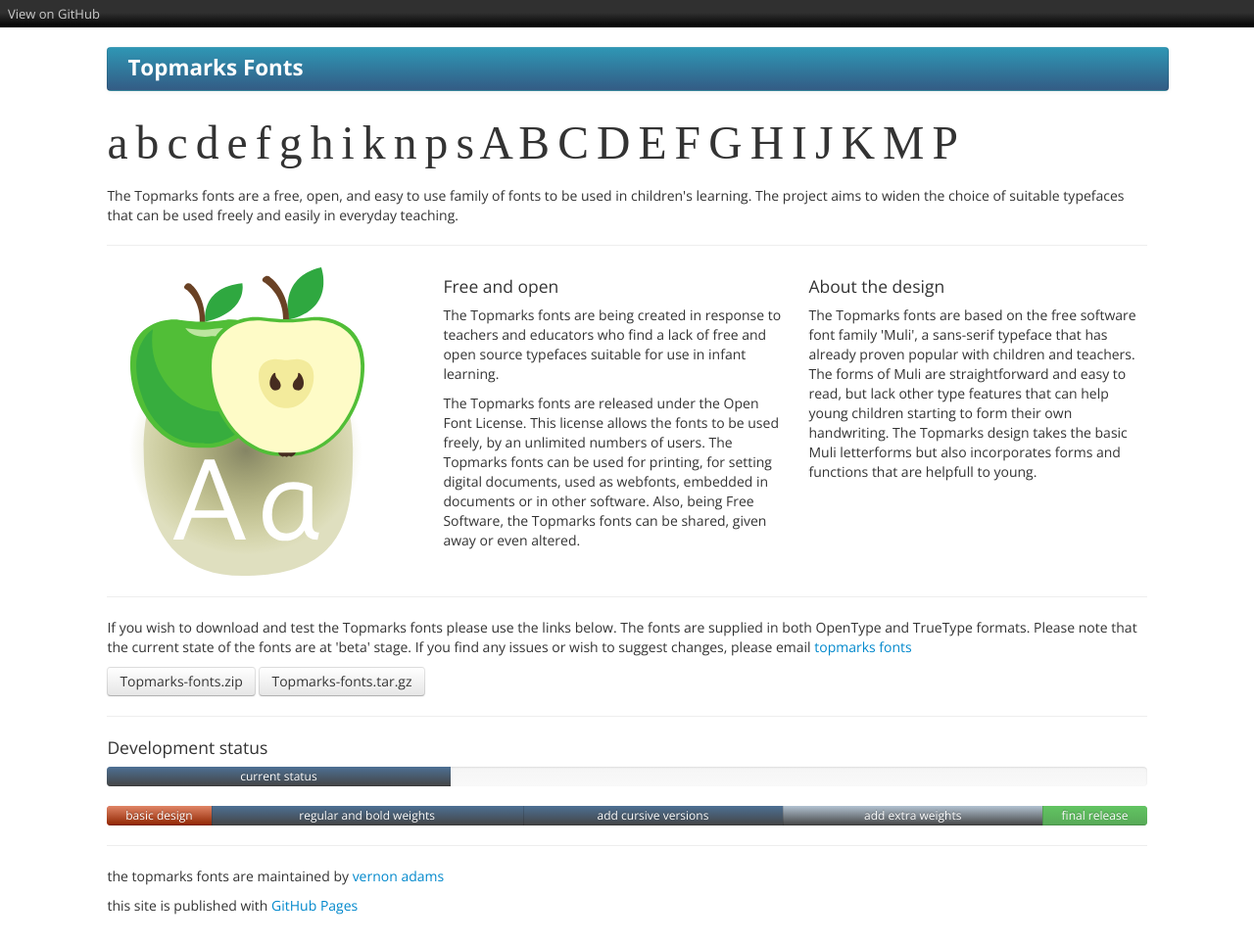
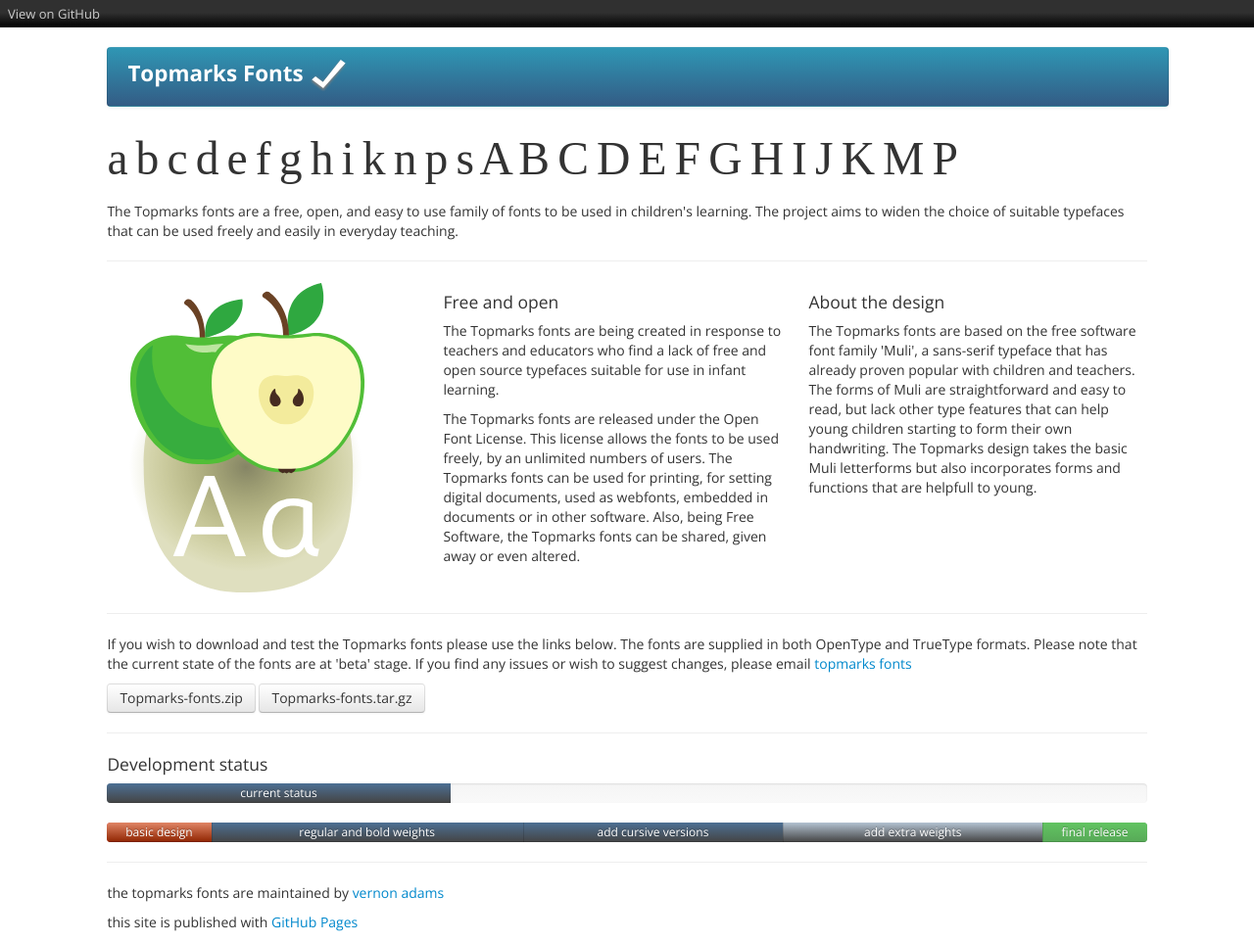
Before and after one commit to vernnobile/topmarks, a Jekyll site: the page built from index.html, in a window 1280 px wide. Shown: the whole page at 98% size. Built offline with Jekyll 4.4.1, drawn with Linux system fonts in a browser that asks for light colours; some web fonts are replaced.

Commit message:
Update header-masthead.html

```diff
--- a/_includes/header-masthead.html
+++ b/_includes/header-masthead.html
@@ -1,4 +1,4 @@
 <!-- mainnavbar -->
         <div class="navbar navbar-static-cont-width navbar-teal"><p class="navTitle">Topmarks
-          Fonts</p> </div>
+          Fonts <img src="images/tick.svg" width="40px"/></p> </div>
         <!-- end header -->
```
